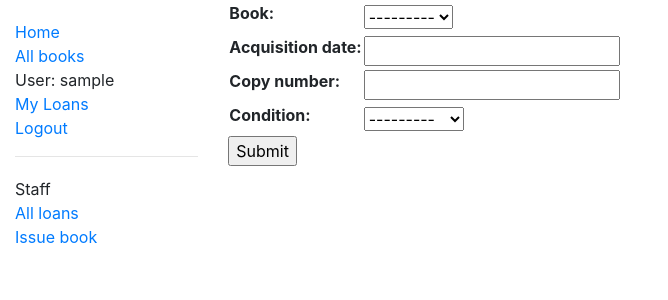
After one commit to GirlsCodeMK/libraryapp-hackathon-python-starthere, a Django app: page /library/copy/create/ in a window 1280 px wide. The commit adds this page. Shown: the top 300 px of the page, without its empty margins (0-668 px from the left). Run offline with Django 3.2, Linux system fonts and the light colour scheme; the visitor is signed in with stand-in values (Sample User, id 1); data that the repository does not hold is empty; some libraries are stand-ins or nearby versions.

Commit message:
Forms mostly working

```diff
--- a/gcmk_library/library/models.py
+++ b/gcmk_library/library/models.py
@@ -47,7 +47,7 @@ class Copy(models.Model):
 
     def get_absolute_url(self):
         """Returns the url to access a detail record for this book."""
-        return reverse('copy-detail', args=[str(self.id)])
+        return reverse('book-detail', args=[str(self.book.id)])
 
     @property
     def on_loan(self):
@@ -82,6 +82,10 @@ class Loan(models.Model):
             return base + str(self.date_returned)
         return base + 'open'
 
+    def get_absolute_url(self):
+        """Returns the url to access a detail record for this book."""
+        return reverse('book-detail', args=[str(self.loaned_copy.book.id)])
+
     @property
     def is_overdue(self):
         if (not self.date_returned) and date.today() > self.return_due:
--- a/gcmk_library/library/templates/base_generic.html
+++ b/gcmk_library/library/templates/base_generic.html
@@ -31,6 +31,7 @@
            <ul class="sidebar-nav">
            <li>Staff</li>
            <li><a href="{% url 'all-loans' %}">All loans</a></li>
+           {% if perms.library.add_loan %} <li><a href="{% url 'loan_create' %}">Issue book</a></li> {% endif %}
            </ul>
         {% endif %}
       {% endblock %}
--- a/gcmk_library/library/templates/library/book_list.html
+++ b/gcmk_library/library/templates/library/book_list.html
@@ -7,10 +7,14 @@
     {% for book in book_list %}
       <li>
         <a href="{{ book.get_absolute_url }}">{{ book.title }}</a> ({{ book.author }})
+        {% if perms.library.change_book %} <a href="{% url 'book_update' book.id %}">Update</a> {% endif %}
       </li>
     {% endfor %}
   </ul>
   {% else %}
     <p>There are no books in the library.</p>
   {% endif %}
+
+  {% if perms.library.add_book %} <p><a href="{% url 'book_create' %}">Add a book</a></p> {% endif %}
+
 {% endblock %}
--- /dev/null
+++ b/gcmk_library/library/templates/library/copy_form.html
@@ -0,0 +1,11 @@
+{% extends "base_generic.html" %}
+
+{% block content %}
+  <form action="" method="post">
+    {% csrf_token %}
+    <table>
+    {{ form.as_table }}
+    </table>
+    <input type="submit" value="Submit">
+  </form>
+{% endblock %}
--- a/gcmk_library/library/templates/library/loan_list_user.html
+++ b/gcmk_library/library/templates/library/loan_list_user.html
@@ -8,7 +8,8 @@
 
       {% for loan_instance in loan_list %}
       <li class="{% if loan_instance.is_overdue %}text-danger{% endif %}">
-        <a href="{% url 'book-detail' loan_instance.loaned_copy.book.pk %}">{{loan_instance.loaned_copy.book.title}}</a> ({{ loan_instance.return_due }})
+        <a href="{% url 'book-detail' loan_instance.loaned_copy.book.pk %}">{{loan_instance.loaned_copy.book.title}}</a>
+        (return due {{ loan_instance.return_due }})
       </li>
       {% endfor %}
     </ul>
--- a/gcmk_library/library/urls.py
+++ b/gcmk_library/library/urls.py
@@ -9,6 +9,13 @@ urlpatterns = [
     path('book/<int:pk>/update/', views.BookUpdate.as_view(), name='book_update'),
     path('book/<int:pk>/delete/', views.BookDelete.as_view(), name='book_delete'),
     path('mybooks/', views.LoanedBooksByUserListView.as_view(), name='my-loans'),
+    path('copy/create/', views.CopyCreate.as_view(), name='copy_create'),
+    path('copy/<int:pk>/update/', views.CopyUpdate.as_view(), name='copy_update'),
+    path('copy/<int:pk>/delete/', views.CopyDelete.as_view(), name='copy_delete'),
     path('loans/', views.LoanedBooksAllListView.as_view(), name='all-loans'),
+    path('loan/<uuid:pk>/return/', views.return_loan_librarian, name='return-loan-librarian'),
     path('loan/<uuid:pk>/renew/', views.renew_loan_librarian, name='renew-loan-librarian'),
+    path('loan/create/', views.LoanCreate.as_view(), name='loan_create'),
+    path('loan/<uuid:pk>/update/', views.LoanUpdate.as_view(), name='loan_update'),
+    path('loan/<uuid:pk>/delete/', views.LoanDelete.as_view(), name='loan_delete'),
 ]
--- a/gcmk_library/library/views.py
+++ b/gcmk_library/library/views.py
@@ -1,17 +1,16 @@
+from django.contrib.auth.decorators import permission_required
+from django.contrib.auth.mixins import LoginRequiredMixin, PermissionRequiredMixin
+from django.contrib.auth.models import User
+from django.http import HttpResponseRedirect
 from django.shortcuts import render, get_object_or_404
+from django.urls import reverse, reverse_lazy
 from django.views import generic
-from django.contrib.auth.models import User
-from django.contrib.auth.mixins import LoginRequiredMixin
-from django.http import HttpResponseRedirect
-from django.urls import reverse, reverse_lazy
-from django.contrib.auth.mixins import PermissionRequiredMixin
-from django.contrib.auth.decorators import permission_required
 from django.views.generic.edit import CreateView, UpdateView, DeleteView
 
 import datetime
 
 from library.models import Book, Copy, Loan
-from library.forms import RenewLoanForm
+from library.forms import RenewLoanForm, ReturnLoanForm
 
 def index(request):
     """View function for home page of site."""
@@ -38,20 +37,37 @@ class BookListView(generic.ListView):
 class BookDetailView(generic.DetailView):
     model = Book
 
-class BookCreate(CreateView):
+class BookCreate(PermissionRequiredMixin, CreateView):
     model = Book
     fields = '__all__'
     permission_required = 'library.add_book'
 
-class BookUpdate(UpdateView):
+class BookUpdate(PermissionRequiredMixin, UpdateView):
     model = Book
     fields = '__all__'
+    permission_required = 'library.change_book'
 
-class BookDelete(DeleteView):
+class BookDelete(PermissionRequiredMixin, DeleteView):
     model = Book
     success_url = reverse_lazy('books')
+    permission_required = 'library.delete_book'
 
-class LoanedBooksByUserListView(LoginRequiredMixin,generic.ListView):
+class CopyCreate(PermissionRequiredMixin, CreateView):
+    model = Copy
+    fields = '__all__'
+    permission_required = 'library.add_copy'
+
+class CopyUpdate(PermissionRequiredMixin, UpdateView):
+    model = Copy
+    fields = '__all__'
+    permission_required = 'library.change_copy'
+
+class CopyDelete(PermissionRequiredMixin, DeleteView):
+    model = Copy
+    success_url = reverse_lazy('books')
+    permission_required = 'library.delete_copy'
+
+class LoanedBooksByUserListView(LoginRequiredMixin, generic.ListView):
     """Generic class-based view listing books on loan to current user."""
     model = Loan
     template_name ='library/loan_list_user.html'
@@ -60,7 +76,7 @@ class LoanedBooksByUserListView(LoginRequiredMixin,generic.ListView):
     def get_queryset(self):
         return Loan.objects.filter(borrower=self.request.user).filter(date_returned__isnull=True).order_by('return_due')
 
-class LoanedBooksAllListView(PermissionRequiredMixin,generic.ListView):
+class LoanedBooksAllListView(PermissionRequiredMixin, generic.ListView):
     """Generic class-based view listing all books on loan. Only visible to users with can_mark_returned permission."""
     model = Loan
     permission_required = 'library.can_mark_returned'
@@ -69,7 +85,6 @@ class LoanedBooksAllListView(PermissionRequiredMixin,generic.ListView):
 
     def get_queryset(self):
         return Loan.objects.filter(date_returned__isnull=True).order_by('return_due')
-
 
 @permission_required('library.can_mark_returned')
 def renew_loan_librarian(request, pk):
@@ -102,3 +117,49 @@ def renew_loan_librarian(request, pk):
     }
 
     return render(request, 'library/loan_renew_librarian.html', context)
+
+@permission_required('library.can_mark_returned')
+def return_loan_librarian(request, pk):
+    """View function for returning a specific Loan by librarian."""
+    loan = get_object_or_404(Loan, pk=pk)
+
+    # If this is a POST request then process the Form data
+    if request.method == 'POST':
+
+        # Create a form instance and populate it with data from the request (binding):
+        form = ReturnLoanForm(request.POST)
+
+        # Check if the form is valid:
+        if form.is_valid():
+            # process the data in form.cleaned_data as required (here we just write it to the model due_back field)
+            loan.date_returned = form.cleaned_data['return_date']
+            loan.save()
+
+            # redirect to a new URL:
+            return HttpResponseRedirect(reverse('all-loans') )
+
+    # If this is a GET (or any other method) create the default form.
+    else:
+        form = ReturnLoanForm(initial={'return_date': datetime.date.today()})
+
+    context = {
+        'form': form,
+        'loan': loan,
+    }
+
+    return render(request, 'library/loan_return_librarian.html', context)
+
+class LoanCreate(PermissionRequiredMixin, CreateView):
+    model = Loan
+    fields = '__all__'
+    permission_required = 'library.add_loan'
+
+class LoanUpdate(PermissionRequiredMixin, UpdateView):
+    model = Loan
+    fields = '__all__'
+    permission_required = 'library.change_loan'
+
+class LoanDelete(PermissionRequiredMixin, DeleteView):
+    model = Loan
+    success_url = reverse_lazy('all-loans')
+    permission_required = 'library.delete_loan'
```
Also changed, not shown: gcmk_library/library/forms.py (+13 -0 lines), gcmk_library/library/templates/library/book_detail.html (+8 -0 lines), gcmk_library/library/templates/library/copy_confirm_delete.html (added, +14 -0 lines), gcmk_library/library/templates/library/loan_confirm_delete.html (added, +16 -0 lines), gcmk_library/library/templates/library/loan_form.html (added, +11 -0 lines), gcmk_library/library/templates/library/loan_list_all.html (+9 -2 lines), gcmk_library/library/templates/library/loan_return_librarian.html (added, +15 -0 lines).
